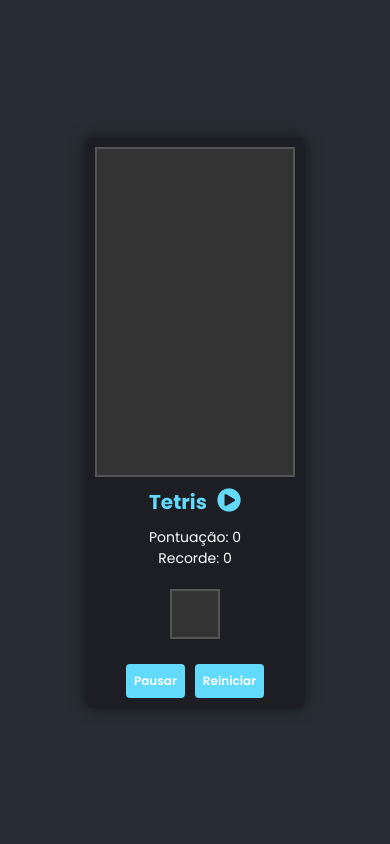
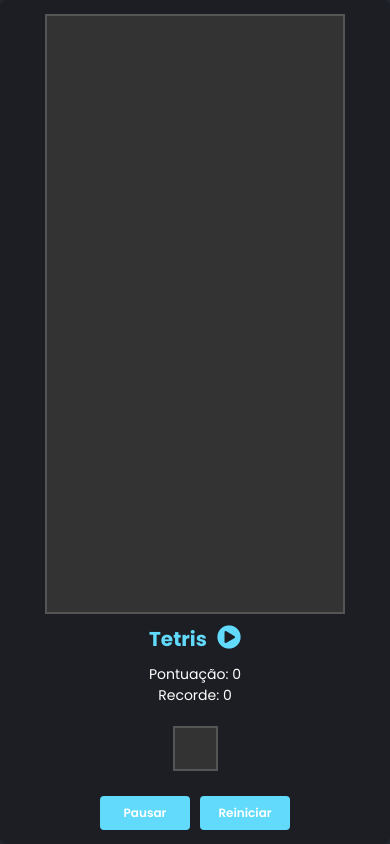
Before and after one commit to reberson-454578/Tetris, a plain HTML site: page index.html in a window 390 px wide. Drawn offline with Linux system fonts and the light colour scheme.

Commit message:
Ajustes nas proporções

```diff
--- a/responsividade.css
+++ b/responsividade.css
@@ -1,22 +1,29 @@
 /* Responsividade para telas menores (smartphones) */
 @media (max-width: 768px) {
+  html,
   body {
-    flex-direction: column;
-    padding: 10px;
+    margin: 0;
+    padding: 0;
+    width: 100vw;
+    height: 100vh;
+    overflow: hidden; /* Impedir barra de rolagem */
   }
 
   .tetris-container {
     flex-direction: column;
     align-items: center;
-    padding: 10px;
+    padding: 5px; /* Diminuir o padding */
+    width: 100vw; /* Ocupar toda a largura */
+    height: 100vh; /* Ocupar toda a altura */
+    box-sizing: border-box;
   }
 
   /* Ajuste da proporção do tabuleiro */
   #game-board {
-    width: 60vw;
-    height: calc(60vw * 2); /* Manter a proporção correta */
-    max-width: 200px;
-    max-height: 330px;
+    width: 90vw; /* Aumentar para ocupar quase toda a tela */
+    height: calc(90vw * 2); /* Manter a proporção de 2:1 */
+    max-width: 300px;
+    max-height: calc(300px * 2);
     margin-right: 0;
     margin-top: 0;
   }
@@ -24,21 +31,22 @@
   .info-panel {
     margin-top: 10px;
     text-align: center;
+    width: 90vw;
   }
 
   /* Ajuste para reduzir a tela da próxima peça */
   #next-piece-display {
-    width: 50px; /* Diminuindo o tamanho */
-    height: 50px;
+    width: 45px; /* Diminuindo o tamanho */
+    height: 45px;
     margin-bottom: 5px; /* Diminuindo o espaçamento */
   }
 
   /* Organizar os botões lado a lado */
   .button-container {
     display: flex;
-    justify-content: space-between;
-    width: 100%;
-    max-width: 200px; /* Ajuste de largura */
+    margin: 0 auto;
+    width: 80vw; /* Ajuste de largura */
+    max-width: 200px; /* Máximo de largura */
   }
 
   #pause-btn,
```
